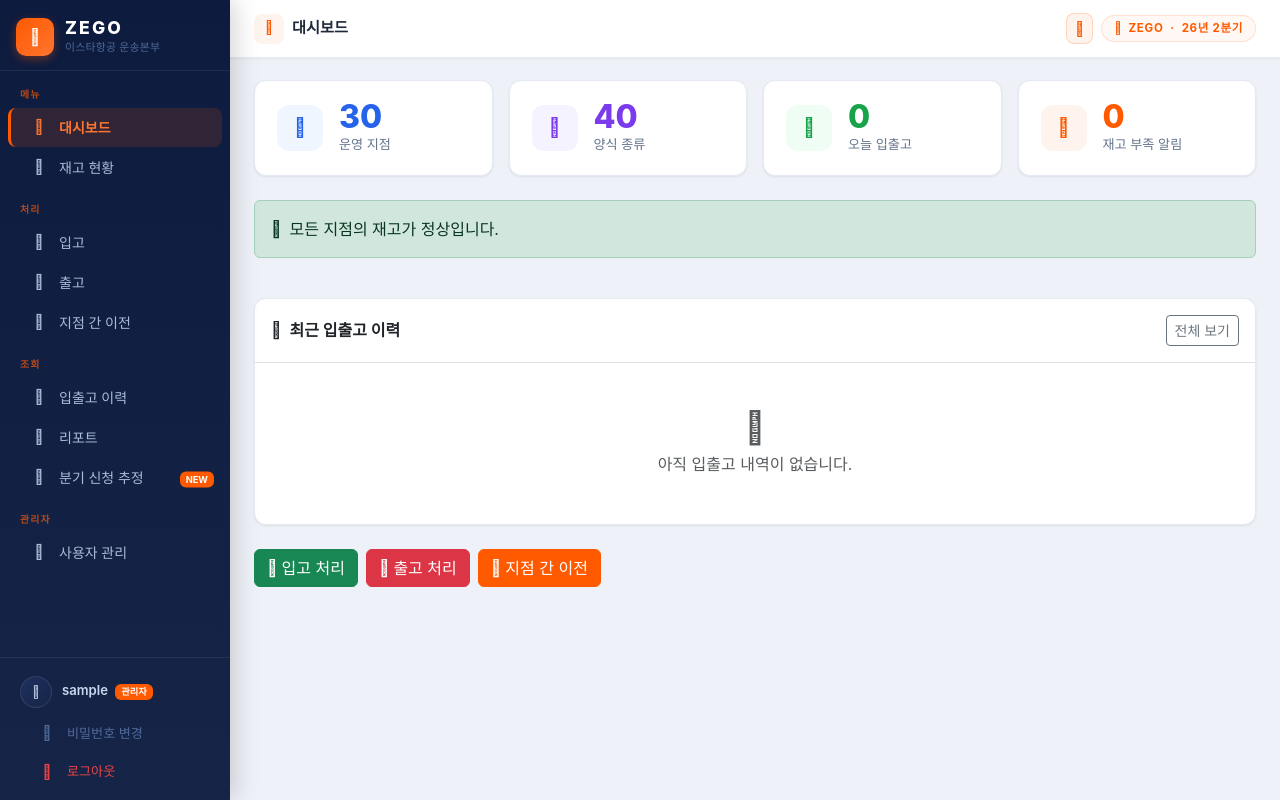
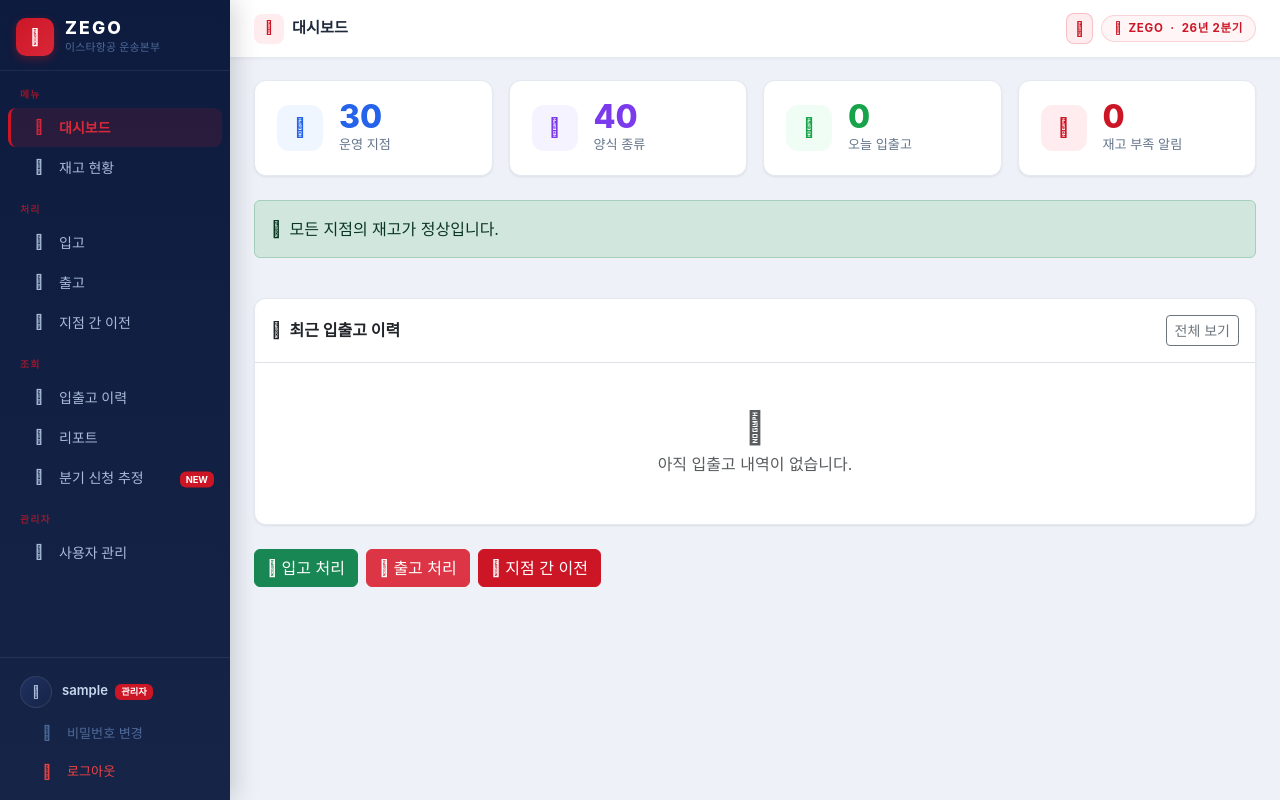
Before and after one commit to esrhdq/ZEGO, a Flask app: page /dashboard in a window 1280 px wide. Run offline with Flask 3, Linux system fonts and the light colour scheme; the visitor is signed in with stand-in values (Sample User, id 1); data comes from the database, SQL or seed files in the repository; data that the repository does not hold is empty; some libraries are stand-ins or nearby versions; some web fonts are replaced.

Commit message:
브랜드 컬러 오렌지 → 이스타항공 레드(#CC1625)로 전면 교체
Co-Authored-By: Claude Sonnet 4.6 <noreply@anthropic.com>

```diff
--- a/templates/base.html
+++ b/templates/base.html
@@ -9,11 +9,11 @@
   <link href="https://cdn.jsdelivr.net/gh/orioncactus/pretendard/dist/web/static/pretendard.css" rel="stylesheet">
   <style>
     :root {
-      --orange:       #FF5A00;
-      --orange-dark:  #E04D00;
-      --orange-mid:   #FF7530;
-      --orange-light: #FFF3EE;
-      --orange-pale:  #FFF8F5;
+      --red:          #CC1625;
+      --red-dark:     #A8101D;
+      --red-mid:      #D9283A;
+      --red-light:    #FFECEE;
+      --red-pale:     #FFF5F6;
       --navy:         #0D1B3E;
       --navy-mid:     #162447;
       --navy-light:   #1E3060;
@@ -51,12 +51,12 @@
     }
     .brand-icon {
       width: 38px; height: 38px;
-      background: linear-gradient(135deg, var(--orange), var(--orange-mid));
+      background: linear-gradient(135deg, var(--red), var(--red-mid));
       border-radius: 10px;
       display: flex; align-items: center; justify-content: center;
       font-size: 1rem; color: #fff;
       flex-shrink: 0;
-      box-shadow: 0 3px 10px rgba(255,90,0,.35);
+      box-shadow: 0 3px 10px rgba(204,22,37,.35);
     }
     .brand-text .brand-name {
       color: #fff;
@@ -85,7 +85,7 @@
     .sidebar-nav::-webkit-scrollbar-thumb { background: rgba(255,255,255,.1); border-radius: 4px; }
 
     .section-label {
-      color: var(--orange);
+      color: var(--red);
       font-size: .62rem;
       font-weight: 700;
       text-transform: uppercase;
@@ -116,14 +116,14 @@
       flex-shrink: 0;
     }
     .sidebar .nav-link:hover {
-      background: rgba(255,90,0,.1);
-      color: #FF8040;
-      border-left-color: rgba(255,90,0,.4);
+      background: rgba(204,22,37,.1);
+      color: #E03050;
+      border-left-color: rgba(204,22,37,.4);
     }
     .sidebar .nav-link.active {
-      background: rgba(255,90,0,.14);
-      color: #FF7530;
-      border-left-color: var(--orange);
+      background: rgba(204,22,37,.14);
+      color: #D9283A;
+      border-left-color: var(--red);
       font-weight: 600;
     }
 
@@ -200,21 +200,21 @@
     }
     .page-title-icon {
       width: 30px; height: 30px;
-      background: var(--orange-light);
+      background: var(--red-light);
       border-radius: 8px;
       display: flex; align-items: center; justify-content: center;
-      color: var(--orange);
+      color: var(--red);
       font-size: .8rem;
     }
     .zego-chip {
       display: flex; align-items: center; gap: 6px;
-      background: var(--orange-pale);
-      border: 1px solid rgba(255,90,0,.15);
+      background: var(--red-pale);
+      border: 1px solid rgba(204,22,37,.15);
       border-radius: 20px;
       padding: 4px 12px;
       font-size: .72rem;
       font-weight: 700;
-      color: var(--orange);
+      color: var(--red);
       letter-spacing: .06em;
     }
     .hamburger {
@@ -227,7 +227,7 @@
       border-radius: 8px;
       transition: background .15s;
     }
-    .hamburger:hover { background: var(--orange-light); color: var(--orange); }
+    .hamburger:hover { background: var(--red-light); color: var(--red); }
 
     /* 페이지 바디 */
     .page-body { padding: 22px 24px 32px; flex: 1; }
@@ -273,28 +273,28 @@
     .badge-intl  { background: #8B5CF6; }
     .badge-cargo { background: #F59E0B; }
 
-    /* 버튼 오렌지 오버라이드 */
+    /* 버튼 레드 오버라이드 */
     .btn-primary {
-      background: var(--orange);
-      border-color: var(--orange);
+      background: var(--red);
+      border-color: var(--red);
     }
     .btn-primary:hover, .btn-primary:focus, .btn-primary:active,
     .btn-primary:not(:disabled):not(.disabled):active {
-      background: var(--orange-dark);
-      border-color: var(--orange-dark);
-      box-shadow: 0 0 0 .2rem rgba(255,90,0,.25) !important;
+      background: var(--red-dark);
+      border-color: var(--red-dark);
+      box-shadow: 0 0 0 .2rem rgba(204,22,37,.25) !important;
     }
     .btn-outline-primary {
-      color: var(--orange);
-      border-color: var(--orange);
+      color: var(--red);
+      border-color: var(--red);
     }
     .btn-outline-primary:hover {
-      background: var(--orange);
-      border-color: var(--orange);
+      background: var(--red);
+      border-color: var(--red);
     }
     .form-control:focus, .form-select:focus {
-      border-color: var(--orange);
-      box-shadow: 0 0 0 .2rem rgba(255,90,0,.15);
+      border-color: var(--red);
+      box-shadow: 0 0 0 .2rem rgba(204,22,37,.15);
     }
 
     /* 테이블 */
@@ -307,7 +307,7 @@
       letter-spacing: .04em;
       white-space: nowrap;
     }
-    .table-hover tbody tr:hover { background: var(--orange-pale); }
+    .table-hover tbody tr:hover { background: var(--red-pale); }
 
     /* ════════════════════════════════════════
        모바일 (≤ 767px)
@@ -400,7 +400,7 @@
        style="position:relative">
       <i class="fa-solid fa-calculator"></i>분기 신청 추정
       <span class="position-absolute top-50 end-0 translate-middle-y me-2">
-        <span class="badge" style="background:var(--orange);font-size:.58rem">NEW</span>
+        <span class="badge" style="background:var(--red);font-size:.58rem">NEW</span>
       </span>
     </a>
 
@@ -422,7 +422,7 @@
         <div class="user-name">
           {{ session.username }}
           {% if session.role=='admin' %}
-            <span class="badge ms-1" style="background:var(--orange);font-size:.58rem;vertical-align:middle">관리자</span>
+            <span class="badge ms-1" style="background:var(--red);font-size:.58rem;vertical-align:middle">관리자</span>
           {% endif %}
         </div>
         {% if session.branch_name %}
@@ -459,7 +459,7 @@
       {% if session.branch_id %}
       <a href="{{ url_for('transfer') }}"
          class="btn btn-sm position-relative"
-         style="background:var(--orange-light);color:var(--orange);border:1px solid rgba(255,90,0,.2);border-radius:8px;"
+         style="background:var(--red-light);color:var(--red);border:1px solid rgba(204,22,37,.2);border-radius:8px;"
          title="이전 알림">
         <i class="fa-solid fa-bell"></i>
         {% if notif_count > 0 %}
--- a/templates/dashboard.html
+++ b/templates/dashboard.html
@@ -48,11 +48,11 @@
   <div class="col-sm-6 col-xl-3">
     <div class="card stat-card">
       <div class="card-body d-flex align-items-center gap-3">
-        <div class="stat-icon" style="background:var(--orange-light);color:var(--orange)">
+        <div class="stat-icon" style="background:var(--red-light);color:var(--red)">
           <i class="fa-solid fa-triangle-exclamation"></i>
         </div>
         <div>
-          <div class="stat-num" style="color:var(--orange)">{{ stats.alerts }}</div>
+          <div class="stat-num" style="color:var(--red)">{{ stats.alerts }}</div>
           <div class="stat-label">재고 부족 알림</div>
         </div>
       </div>
```
Also changed, not shown: templates/login.html (+15 -15 lines).
